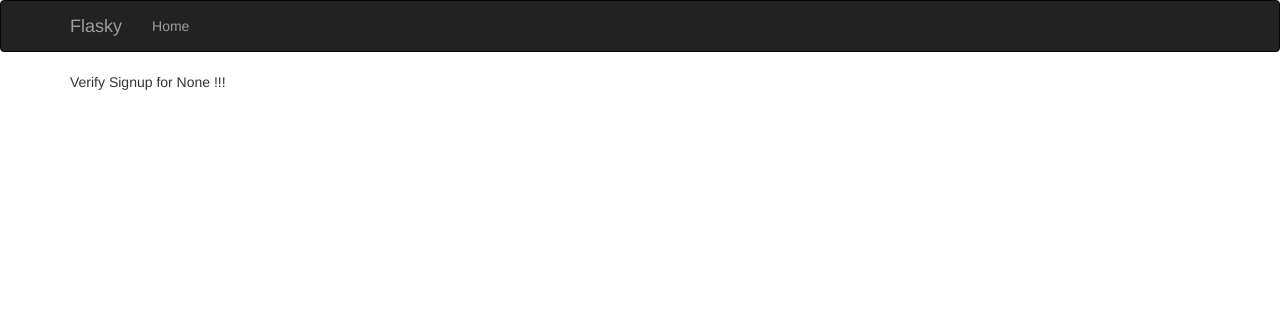
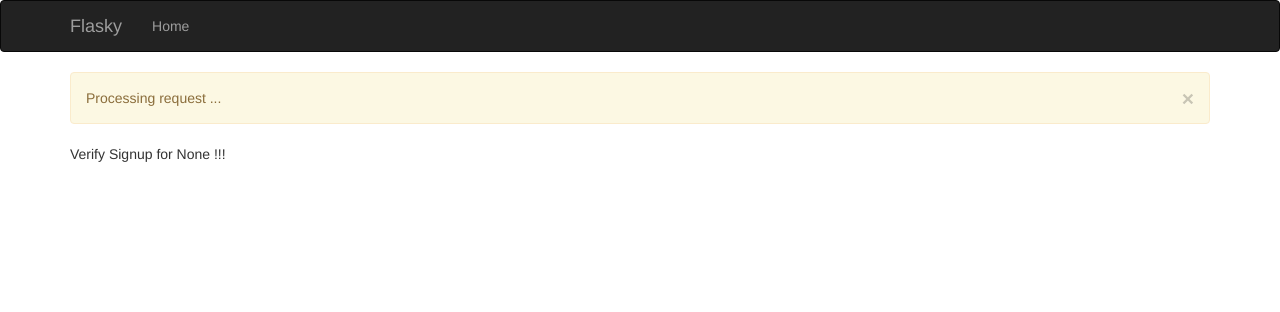
Before and after one commit to troyscott/flask_webdev, a Flask app: page /verifysignup in a window 1280 px wide. Shown: the top 312 px of the page. Run offline with Flask 2, Linux system fonts and the light colour scheme; some libraries are stand-ins or nearby versions.

Commit message:
Complete ch. 4 on web forms.  Used flash module to sent messags to user

```diff
--- a/app.py
+++ b/app.py
@@ -1,5 +1,5 @@
 from flask import Flask, render_template
-from flask import session, redirect,url_for
+from flask import session, redirect,url_for, flash
 from flask_bootstrap import Bootstrap
 from flask_moment import Moment
 
@@ -40,6 +40,7 @@
     if form.validate_on_submit():
         print('submit NameForm')
         session['name'] = form.name.data
+
         # url_for references the verify_sign_up method
         return redirect(url_for('verify_signup'))
     return render_template('simplesignup.html',
@@ -49,6 +50,7 @@
 
 @app.route('/verifysignup')
 def verify_signup():
+    flash('Processing request ...')
     name = session.get('name')
 
     return render_template('verifysignup.html',
--- a/templates/verifysignup.html
+++ b/templates/verifysignup.html
@@ -3,6 +3,13 @@
 
 {% block page_content %}
 
+{% for message in get_flashed_messages() %}
+<div class="alert alert-warning">
+    <button type="button" class="close" data-dismiss="alert">&times;</button>
+    {{ message }}
+</div>
+{% endfor %}
+<p>
 Verify Signup for {{ name }} !!!
-
+</p>
 {% endblock %}
```
